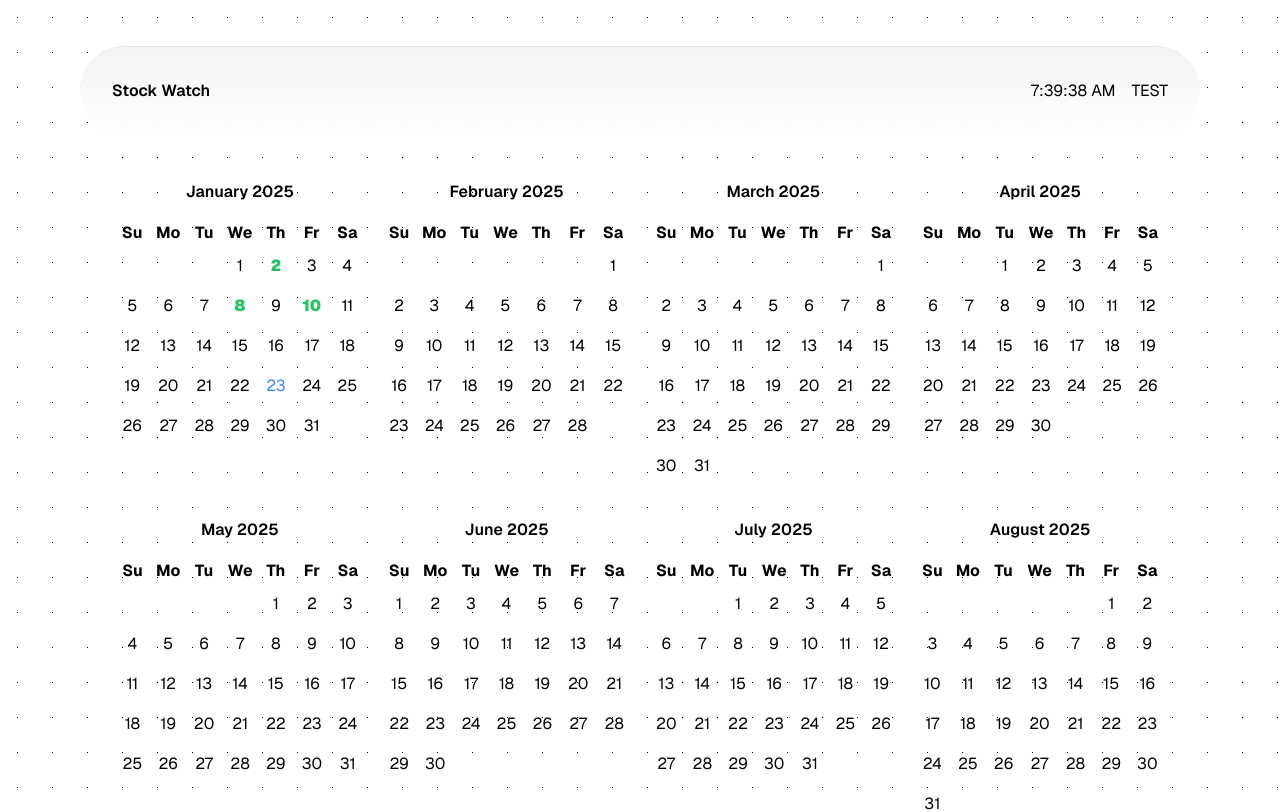
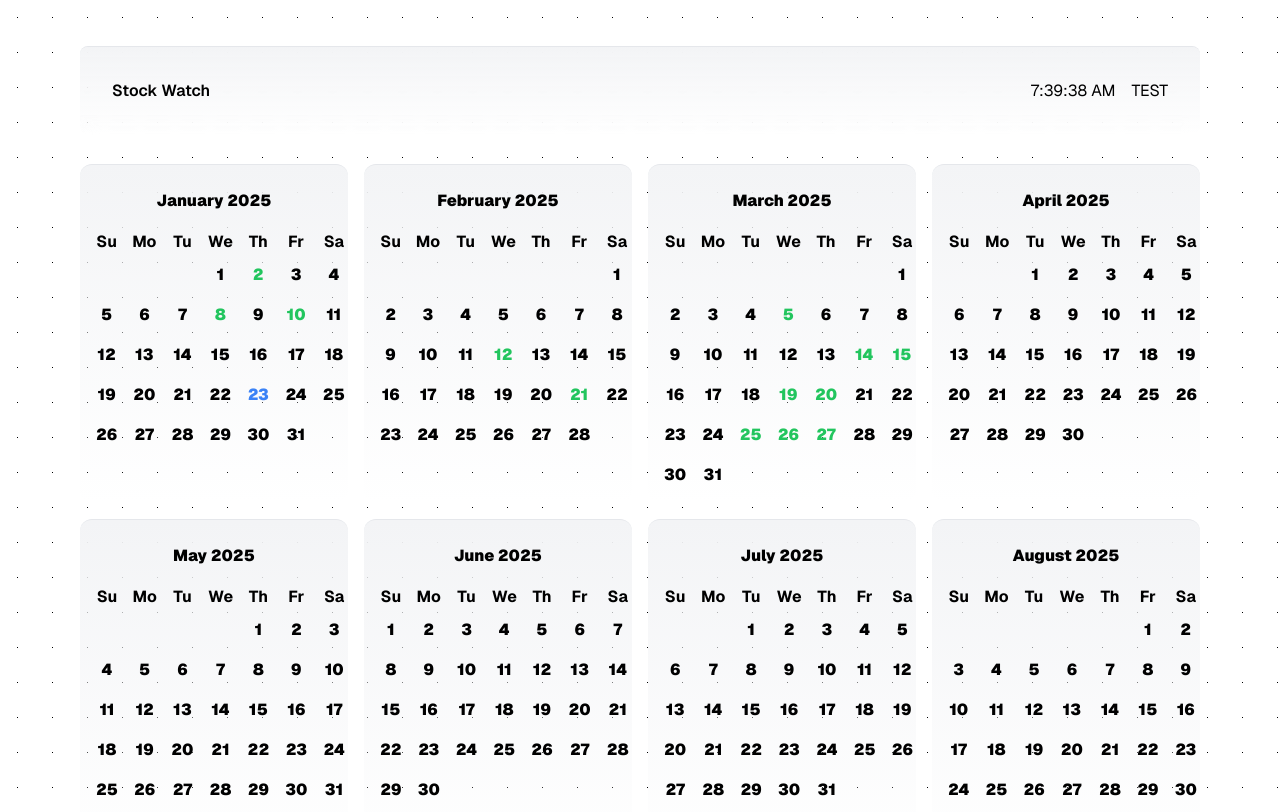
Before and after one commit to aleksanderphan/stock-watch, a Next.js app: page / in a window 1280 px wide. Shown: the top 812 px of the page. Built offline with nearby package versions, Linux system fonts and the light colour scheme.

Commit message:
visual adjustment

```diff
--- a/src/app/page.tsx
+++ b/src/app/page.tsx
@@ -7,6 +7,16 @@ export default function Home() {
     new Date(2025, 0, 2),
     new Date(2025, 0, 8),
     new Date(2025, 0, 10),
+    new Date(2025, 1, 12),
+    new Date(2025, 1, 21),
+    new Date(2025, 2, 5),
+    new Date(2025, 2, 14),
+    new Date(2025, 2, 15),
+    new Date(2025, 2, 19),
+    new Date(2025, 2, 20),
+    new Date(2025, 2, 25),
+    new Date(2025, 2, 26),
+    new Date(2025, 2, 27),
   ];
 
   return (
--- a/src/components/calendar.tsx
+++ b/src/components/calendar.tsx
@@ -17,13 +17,13 @@ function Calendar(props: { dividendDates: Date[] }) {
       selected={selected}
       onSelect={setSelected}
       classNames={{
-        month_caption: `py-4 font-semibold`,
-        selected: `text-blue-500 border border-blue-500`,
+        month_caption: `py-4 font-black`,
+        selected: `text-yellow-500`,
         today: `text-blue-500`,
         root: `text-center text-black dark:text-white overflow`,
-        months: `grid grid-cols-4 grid-rows-3 gap-4`,
-        // month: `border-t border-white rounded-xl overflow-auto`,
-        day: `p-2`,
+        months: `grid grid-cols-1 grid-rows-12 sm:grid-cols-2 sm:grid-rows-6 lg:grid-cols-3 lg:grid-rows-4 xl:grid-cols-4 xl:grid-rows-3 gap-4`,
+        month: `border-t border-gray-200 bg-gradient-to-b from-gray-100 to-transparent dark:bg-gradient-to-b dark:from-gray-500/[.10] dark:border-t dark:border-white rounded-xl overflow-auto p-2 dark:bg-black`,
+        day: `p-2 font-black`,
       }}
       modifiers={{
         divDates: dividendDates,
--- a/src/components/header.tsx
+++ b/src/components/header.tsx
@@ -19,7 +19,7 @@ function Header() {
   if (!mounted) return null;
 
   return (
-    <div className="w-full rounded-full border-t border-gray-200 bg-gradient-to-b from-gray-100 to-transparent bg-clip-padding p-8 backdrop-blur backdrop-contrast-100 backdrop-saturate-100 backdrop-filter dark:border-white/[.8] dark:bg-gradient-to-b dark:from-gray-500/[.10]">
+    <div className="w-full rounded-lg border-t border-gray-200 bg-gradient-to-b from-gray-100 to-transparent bg-clip-padding p-8 backdrop-blur backdrop-contrast-100 backdrop-saturate-100 backdrop-filter dark:border-white/[.8] dark:bg-gradient-to-b dark:from-gray-500/[.10] sticky top-0">
       <div className="flex justify-between items-center">
         <p className="text-left font-semibold text-black dark:text-white">
           Stock Watch
```
